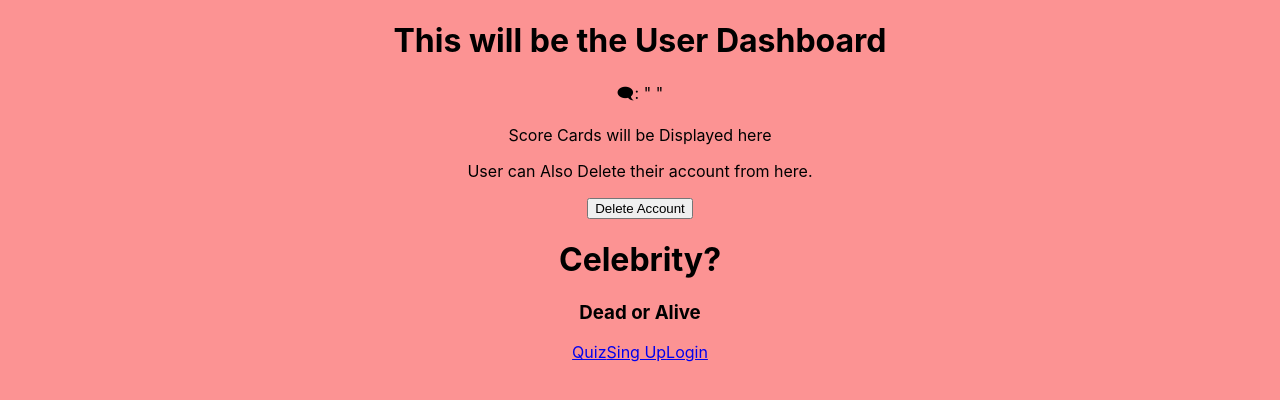
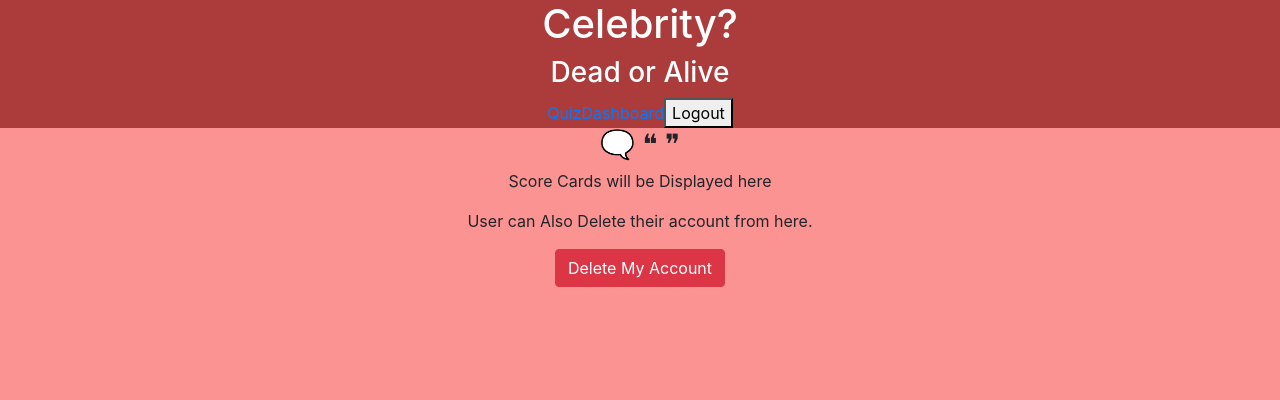
Before and after one commit to Buildweek-Dead-Celebrities/Frontend, a React (Create React App) app in the folder celeb-doa/: page /dashboard in a window 1280 px wide. Shown: the top 400 px of the page. Built offline with nearby package versions, Linux system fonts and the light colour scheme; sample sign-in values are in the browser's storage; a web font is replaced by a local one.

Commit message:
+ Del Account Modal WORKS, + If User is Logged In, the NavBar shows Quiz, Dashboard, Logout. If not logged in, displays Quiz, Sign Up, and Login. + Added a BG to the Nav but that can be changed., + Welcome Message works !

```diff
--- a/celeb-doa/package.json
+++ b/celeb-doa/package.json
@@ -11,6 +11,7 @@
     "react-router": "^5.1.2",
     "react-router-dom": "^5.1.2",
     "react-scripts": "^3.2.0",
+    "reactstrap": "^8.1.1",
     "redux": "^4.0.4",
     "redux-thunk": "^2.3.0",
     "styled-components": "^4.4.0"
--- a/celeb-doa/src/App.css
+++ b/celeb-doa/src/App.css
@@ -26,3 +26,8 @@ body{
 /* h1, h3{
   font-family: 'Fascinate Inline', cursive;
 } */
+
+.navColor {
+  background: #AC3C3C;
+  color: white;
+}
--- a/celeb-doa/src/App.js
+++ b/celeb-doa/src/App.js
@@ -3,7 +3,7 @@ import React from "react";
 import { BrowserRouter as Router, Switch, Link, Route, withRouter } from "react-router-dom";
 import Login from "./components/Login";
 import SignUp from "./components/SignUp";
-import Body from "./components/index";
+import Nav from "./components/Nav";
 import PrivateLoginRoute from './components/PrivateLoginRoute';
 import Dashboard from './components/Dashboard';
 import UpdateCelebrityList from "./components/UpdateCelebrityList";
@@ -15,12 +15,12 @@ function App() {
   return (
     <Router>
       <div className="App">
+      <Nav/>
         <Route exact path="/login" render={props =>{ return <Login {...props} />}} />
         <Route exact path="/sign-up" component={SignUp} />
 
         <PrivateLoginRoute exact path='/dashboard/' component={Dashboard}/>
 
-        <Body />
         {/* Will need to make the CelebrityList path a protected route */}
         <Route path="/celebrity-list" component={CelebrityList} />
         <Route path="/update-celebrity/:id" component={UpdateCelebrityList}/>
--- a/celeb-doa/src/actions/index.js
+++ b/celeb-doa/src/actions/index.js
@@ -51,7 +51,7 @@ export const loginUser = loginInfo => {
         dispatch(
           { type: LOGIN_SUCCESS, payload: response.data},
           localStorage.setItem("token", response.data.token),
-
+          localStorage.setItem('message', response.data.message)
         )
       )
       .catch(error =>
--- a/celeb-doa/src/components/Dashboard.js
+++ b/celeb-doa/src/components/Dashboard.js
@@ -1,46 +1,57 @@
-//WIP: User can Delete Account + Scores
-
-import React, {useEffect} from 'react';
+import React, {useState} from 'react';
 import { axiosWithAuth } from '../utils/axiosWithAuth';
 import { connect } from "react-redux";
+import { Button, Modal, ModalHeader, ModalBody, ModalFooter } from 'reactstrap';
+import 'bootstrap/dist/css/bootstrap.min.css'; //CSS for Modal!
 
 const Dashboard = (props) => {
 
-
-    //----Delete User ID------------------------------------------------------------
      const handleDelete = (userId ) => {
-
          console.log(props.history.length)
-
+         toggle()
         return axiosWithAuth()
-        .delete(`https://cors-anywhere.herokuapp.com/http://celeb-death-status.herokuapp.com/api/protected/users/${userId}`) //trying to grab the userID ID but need the ID to come back from backend
+        .delete(`https://cors-anywhere.herokuapp.com/http://celeb-death-status.herokuapp.com/api/protected/users/${userId}`)
         .then(res => console.log(res),
         localStorage.removeItem('token'),
-        props.history.push('/')) //Pushes back to /
+        props.history.push('/'))
         .catch(err=> console.log(err))
     }
-//-------------------------------------------------------------------------------
-// console.log(props)
-// console.log(props.loginData)
 
+    const confirmationModal = (props) => {
+        const {
+            buttonLabel,
+            className
+        } = props;
+    }
+    const [modal, setModal] = useState(false);
+    const toggle = () => setModal(!modal);
 
     return(
+
         <div>
-
-            <h1>This will be the User Dashboard</h1>
-             <p>🗨: "  {props.message} " </p>
+            <h3>🗨 ❝ {localStorage.getItem('message')} ❞ </h3>
             <p> Score Cards will be Displayed here</p>
             <p> User can Also Delete their account from here.</p>
 
-            <button className="delBtn" onClick={() => handleDelete(props.data.id)}> Delete Account </button>
-        </div>
+            <Button color="danger" onClick={toggle}>Delete My Account</Button>
+            <Modal isOpen={modal} toggle={toggle}>
+                <ModalHeader toggle={toggle}>Confirm Deletion</ModalHeader>
+                <ModalBody>
+                Are you SURE that you want to Delete your account? Make sure you're sure! There's no revertions.
+                </ModalBody>
+                <ModalFooter>
+                <Button color="primary" onClick={() => handleDelete(props.data.id)}>Delete My Account!</Button>{' '}
+                <Button color="secondary" onClick={toggle}>Cancel, I'm Sorry</Button>
+                </ModalFooter>
+            </Modal>
+          </div>
+
     )
 }
 
 const mapStateToProps = state => {
     return {
-        data: state.registerData,
-        message: state.loginData.message
+        data: state.registerData
     }
 }
 
--- a/celeb-doa/src/components/Nav.js
+++ b/celeb-doa/src/components/Nav.js
@@ -1,15 +1,29 @@
 import React from 'react';
 import {NavLink} from 'react-router-dom';
 import styled from 'styled-components';
+import { withRouter } from "react-router-dom";
+
+const Nav = (props) =>{
 
 
-const Nav = () =>{
+    const logout = () => { {/* This is the logout func. removes token/message and pushes to /login. -b */}
+    localStorage.removeItem('token')
+    localStorage.removeItem('message')
+    props.history.push('/login')
+    }
 
+    {/* Terinary below: (Is this thing true ? Do this : Do that)
+        ? = If so do 'this'
+        : = If not do 'that'
 
-
+    - Checks for Token
+    - If 'token', displays : [Quiz] [Dashboard] [Logout] (Don't need to SignUp if you already have an Account)
+    - If new user or logged out, displays: [Quiz] [SignUp] [Login] (Dashboard/Logout dont need to be displayed if not logged in)
+    */}
 
     return(
-        <div>
+  localStorage.getItem('token') ?
+                <div className="navColor"> {/* all i did was add a className to add color to the nav aha, feel free to change! its in app.css. -b*/}
 
                   <div>
                       <h1>Celebrity?</h1>
@@ -18,13 +32,23 @@ const Nav = () =>{
 
                   <div>
                      <NavLink to='/'>Quiz</NavLink>
-                <NavLink to='/sign-up'>Sing Up</NavLink>
+                     <NavLink to='/dashboard'>Dashboard</NavLink>
+                     <button onClick={()=> logout()}>Logout</button>{/* If user is signed in, a Logout Button will appear to Logout. Button was the only thing I could get to work? idk -b*/}
+                  </div>
+                </div>
+                    :
+                 <div className="navColor">
+                 <div>
+                     <h1>Celebrity?</h1>
+                     <h3>Dead or Alive</h3>
+                 </div>
+                 <div>
+                    <NavLink to='/'>Quiz</NavLink>
+                    <NavLink to='/sign-up'>Sign Up</NavLink> {/* If user is Logged in, SignUp dissappears and gets replaced w/ dashboard. -b*/}
                     <NavLink to='/login'>Login</NavLink>
                  </div>
-
                  </div>
-
                         )
 }
 
-export default Nav;
+export default withRouter(Nav);
--- a/celeb-doa/src/index.js
+++ b/celeb-doa/src/index.js
@@ -13,6 +13,8 @@ import reducer from './reducer';
 import thunk from 'redux-thunk';
 //Redux Logger
 import logger from 'redux-logger';
+//importing reactstrap for Modal
+
 //------------------------------------------------------------------------------------------------------
 
 const store = createStore(reducer, applyMiddleware(thunk, logger))
```
Also changed, not shown: 1 other file (tests, documents, lock files or other folders). Lines whose indentation alone changed are shown as unchanged.
